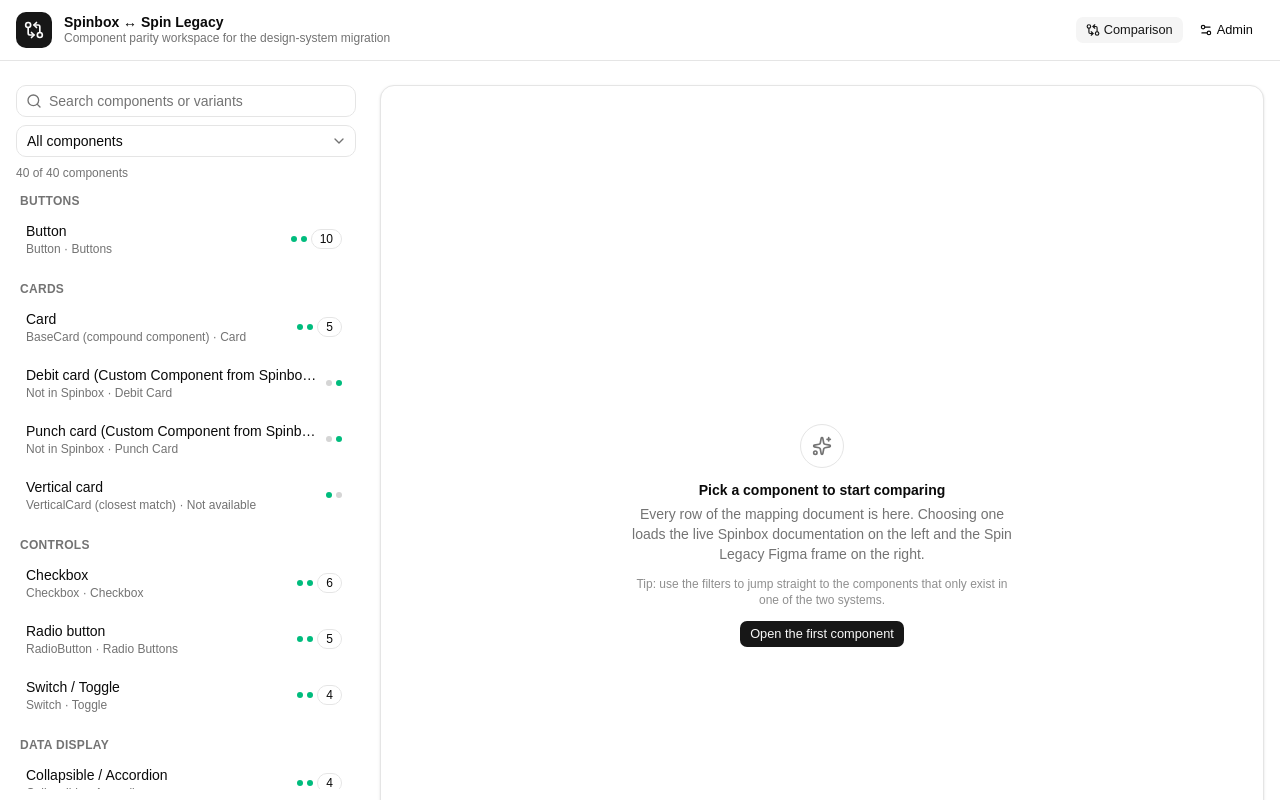
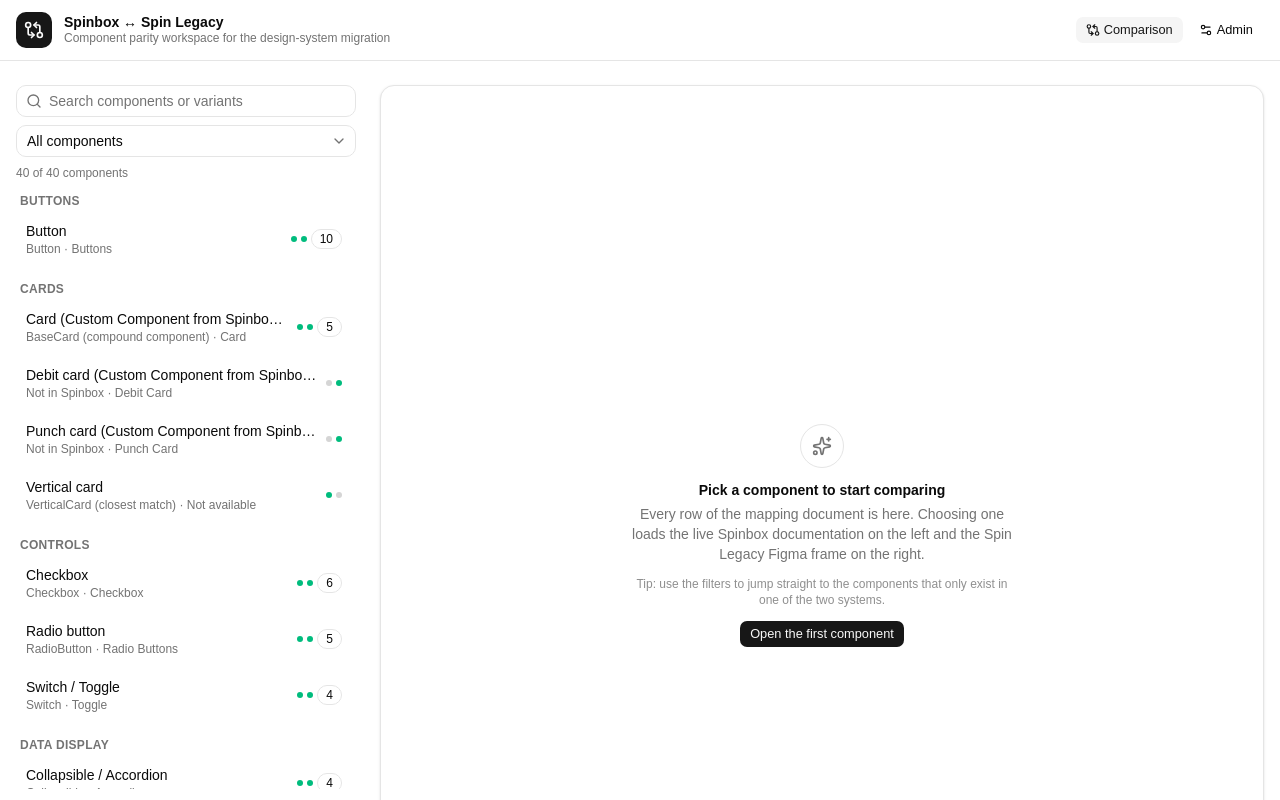
Before and after one commit to NicolasSpin0611/spin-mapping-system, a React (Vite) app: page / in a window 1280 px wide. Shown: the top 800 px of the page. Built offline with nearby package versions, Linux system fonts and the light colour scheme.

Commit message:
update card title for clarity in seed data

```diff
--- a/src/data/seed.ts
+++ b/src/data/seed.ts
@@ -115,7 +115,7 @@
   },
   {
     id: 'card',
-    title: 'Card',
+    title: 'Card (Custom Component from Spinbox Legacy)',
     category: 'Cards',
     match: 'approximate',
     spinbox: spinbox('BaseCard (compound component)', 'cards/basecard/'),
```
